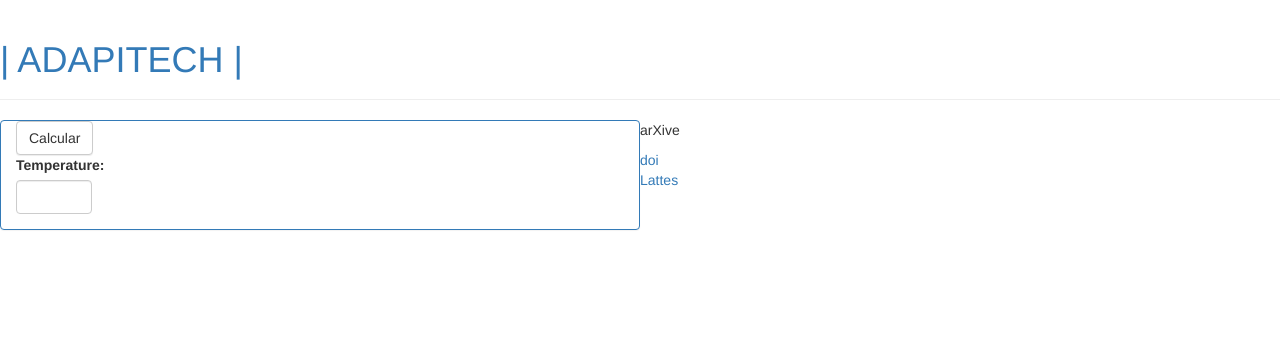
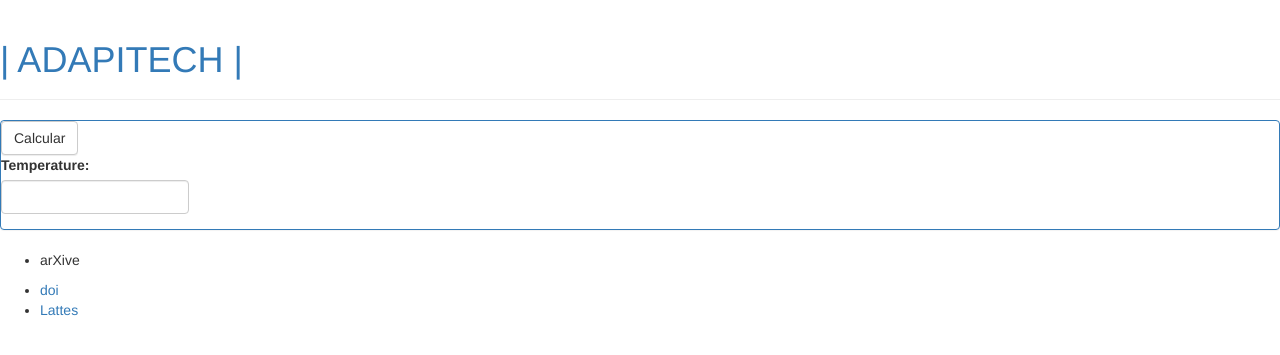
Before and after one commit to adaltopicotti/solutions, a Django app: template cotador/templates/cotador/pdc.html in a window 1280 px wide. Shown: the top 355 px of the page. Run offline with Django 3.2, Linux system fonts and the light colour scheme; the template is opened without the code that fills it, so the values that code supplies are empty; some libraries are stand-ins or nearby versions.

Commit message:
Update base.html

```diff
--- a/cotador/templates/cotador/base.html
+++ b/cotador/templates/cotador/base.html
@@ -22,7 +22,7 @@
         <div class="page-header">
             <h1><a href="/">| ADAPITECH |</a></h1>
         </div>
-        <div class="panel panel-primary col-xs-6">
+        <div class="panel panel-primary">
           <!-- Menu begin -->
 
             <!-- Menu end -->
```
